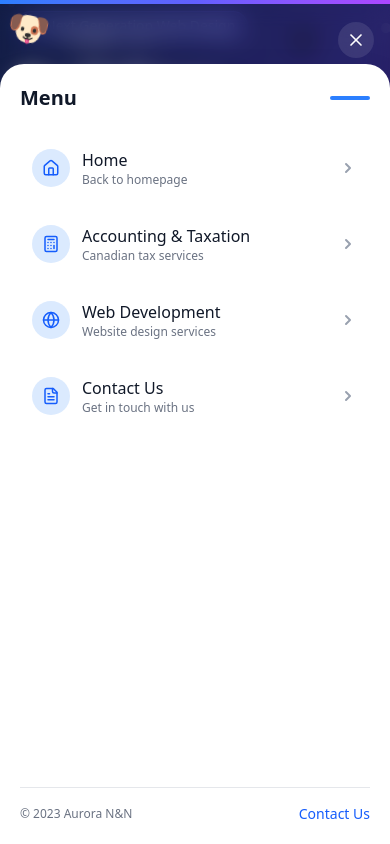
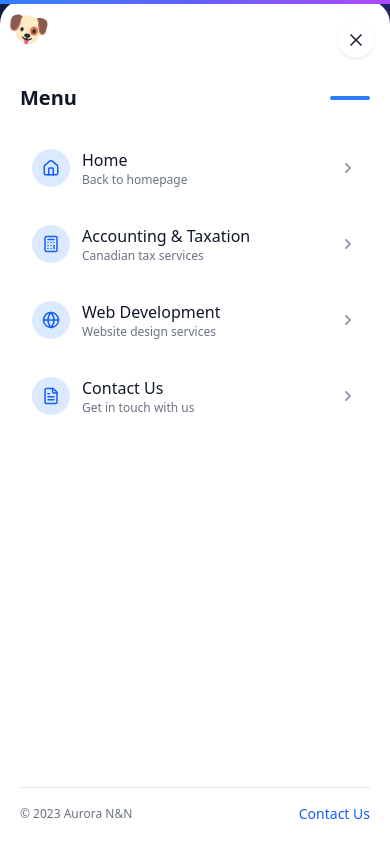
Before and after one commit to nakib786/Aurora, a Next.js app: page /webdesign in a window 390 px wide. Both pictures are taken after a click on the button 356 px from the left and 40 px from the top of the page. Shown: the top 844 px of the page. Built offline with nearby package versions, Linux system fonts and the light colour scheme.

Commit message:
hamburger menu issue fixed

```diff
--- a/src/components/layout/Navbar.tsx
+++ b/src/components/layout/Navbar.tsx
@@ -38,14 +38,33 @@ const Navbar = () => {
   // Prevent body scroll when mobile menu is open
   useEffect(() => {
     if (isMenuOpen) {
-      document.body.style.overflow = 'hidden';
+      // Save current scroll position
+      const scrollY = window.scrollY;
+      document.body.style.position = 'fixed';
+      document.body.style.width = '100%';
+      document.body.style.top = `-${scrollY}px`;
     } else {
-      document.body.style.overflow = 'unset';
+      // Restore scroll position
+      const scrollY = document.body.style.top;
+      document.body.style.position = '';
+      document.body.style.width = '';
+      document.body.style.top = '';
+      if (scrollY) {
+        window.scrollTo(0, parseInt(scrollY || '0', 10) * -1);
+      }
     }
+
     return () => {
-      document.body.style.overflow = 'unset';
+      document.body.style.position = '';
+      document.body.style.width = '';
+      document.body.style.top = '';
     };
   }, [isMenuOpen]);
+
+  // Toggle menu handler with focus management
+  const toggleMenu = () => {
+    setIsMenuOpen(!isMenuOpen);
+  };
 
   return (
     <header
@@ -83,8 +102,8 @@ const Navbar = () => {
         <div className="md:hidden flex items-center gap-4">
           <ThemeToggle />
           <motion.button
-            className="relative z-50 p-2 rounded-full bg-white/10 backdrop-blur-sm hover:bg-white/20 dark:bg-gray-800/20 dark:hover:bg-gray-800/40 transition-colors"
-            onClick={() => setIsMenuOpen(!isMenuOpen)}
+            className="relative z-[60] p-2 rounded-full bg-white/90 dark:bg-gray-800/90 hover:bg-white dark:hover:bg-gray-800 transition-colors shadow-sm"
+            onClick={toggleMenu}
             aria-label="Toggle Menu"
             whileTap={{ scale: 0.9 }}
             transition={{ duration: 0.2 }}
@@ -98,7 +117,7 @@ const Navbar = () => {
                   exit={{ opacity: 0, rotate: 45 }}
                   transition={{ duration: 0.2 }}
                 >
-                  <X size={20} className={`${scrolled ? 'text-gray-800 dark:text-white' : 'text-white'}`} />
+                  <X size={20} className="text-gray-800 dark:text-white" />
                 </motion.div>
               ) : (
                 <motion.div
@@ -108,7 +127,7 @@ const Navbar = () => {
                   exit={{ opacity: 0, rotate: -45 }}
                   transition={{ duration: 0.2 }}
                 >
-                  <Menu size={20} className={`${scrolled ? 'text-gray-800 dark:text-white' : 'text-white'}`} />
+                  <Menu size={20} className="text-gray-800 dark:text-white" />
                 </motion.div>
               )}
             </AnimatePresence>
@@ -120,7 +139,7 @@ const Navbar = () => {
       <AnimatePresence>
         {isMenuOpen && (
           <motion.div
-            className="fixed inset-0 z-40 md:hidden flex flex-col w-full"
+            className="fixed inset-0 z-[55] md:hidden flex flex-col w-full"
             initial={{ opacity: 0 }}
             animate={{ opacity: 1 }}
             exit={{ opacity: 0 }}
@@ -137,13 +156,13 @@ const Navbar = () => {
 
             {/* Menu content */}
             <motion.div
-              className="relative z-10 mt-16 flex-1 bg-white dark:bg-gray-900 p-5 rounded-t-3xl shadow-2xl overflow-y-auto overflow-x-hidden max-w-full"
+              className="absolute top-0 pt-16 w-full h-full flex-1 bg-white dark:bg-gray-900 rounded-t-3xl shadow-2xl overflow-y-auto overflow-x-hidden"
               initial={{ y: "100%" }}
               animate={{ y: 0 }}
               exit={{ y: "100%" }}
               transition={{ type: "spring", bounce: 0.2, duration: 0.6 }}
             >
-              <div className="max-w-md mx-auto flex flex-col h-full">
+              <div className="max-w-md mx-auto flex flex-col h-full p-5">
                 {/* Menu header */}
                 <div className="mb-6 flex items-center justify-between">
                   <h2 className="text-xl font-bold text-gray-900 dark:text-white">Menu</h2>
```
